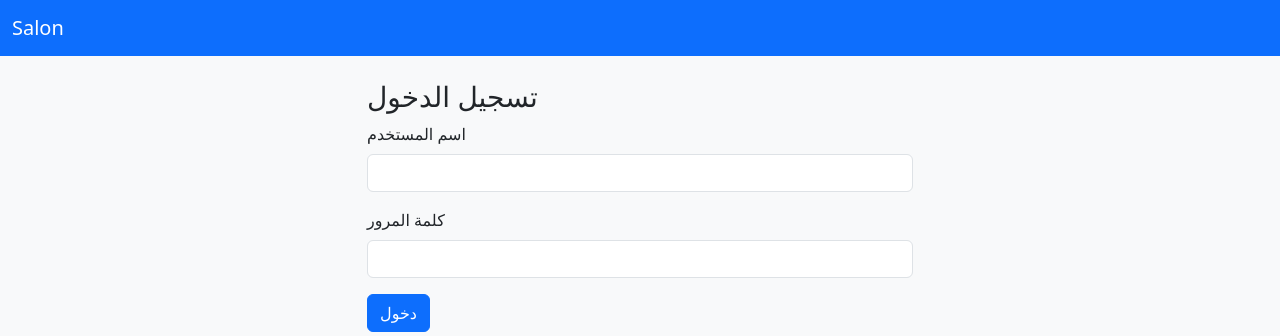
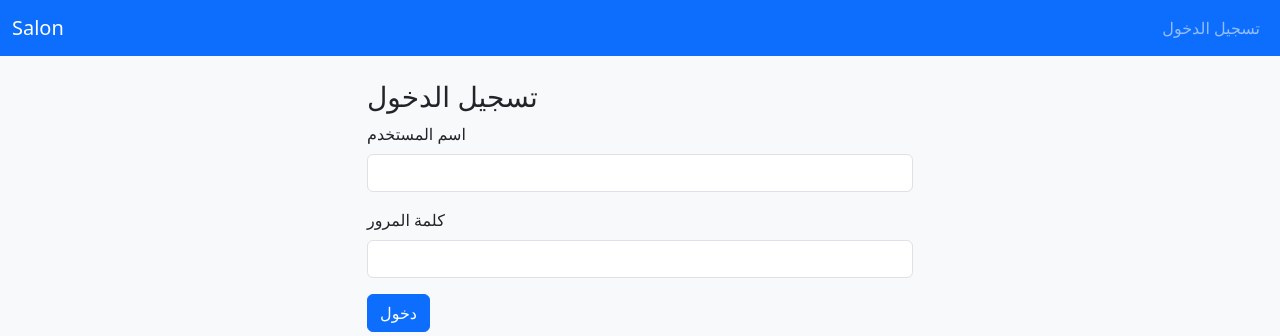
Before and after one commit to citybeachgulf-droid/salon, a Flask app: page /login in a window 1280 px wide. Shown: the top 336 px of the page. Run offline with Flask 3, Linux system fonts and the light colour scheme.

Commit message:
Refactor: Improve navbar layout and add booking link (#11)
Co-authored-by: Cursor Agent <cursoragent@cursor.com>

```diff
--- a/salon_flask/templates/layout.html
+++ b/salon_flask/templates/layout.html
@@ -11,6 +11,26 @@
   <nav class="navbar navbar-expand-lg navbar-dark bg-primary">
     <div class="container-fluid">
       <a class="navbar-brand" href="/">Salon</a>
+      <button class="navbar-toggler" type="button" data-bs-toggle="collapse" data-bs-target="#navbarSupportedContent" aria-controls="navbarSupportedContent" aria-expanded="false" aria-label="Toggle navigation">
+        <span class="navbar-toggler-icon"></span>
+      </button>
+      <div class="collapse navbar-collapse" id="navbarSupportedContent">
+        <ul class="navbar-nav me-auto mb-2 mb-lg-0">
+          {% if session.get('role') in ['admin', 'accountant', 'staff'] %}
+          <li class="nav-item">
+            <a class="nav-link" href="{{ url_for('main.pos_bookings') }}">الحجوزات</a>
+          </li>
+          {% endif %}
+        </ul>
+        <ul class="navbar-nav ms-auto mb-2 mb-lg-0">
+          {% if session.get('username') %}
+          <li class="nav-item"><span class="navbar-text">مرحباً، {{ session.get('username') }}</span></li>
+          <li class="nav-item"><a class="nav-link" href="{{ url_for('auth.logout') }}">خروج</a></li>
+          {% else %}
+          <li class="nav-item"><a class="nav-link" href="{{ url_for('auth.login') }}">تسجيل الدخول</a></li>
+          {% endif %}
+        </ul>
+      </div>
     </div>
   </nav>
   <div class="container py-4">
```
